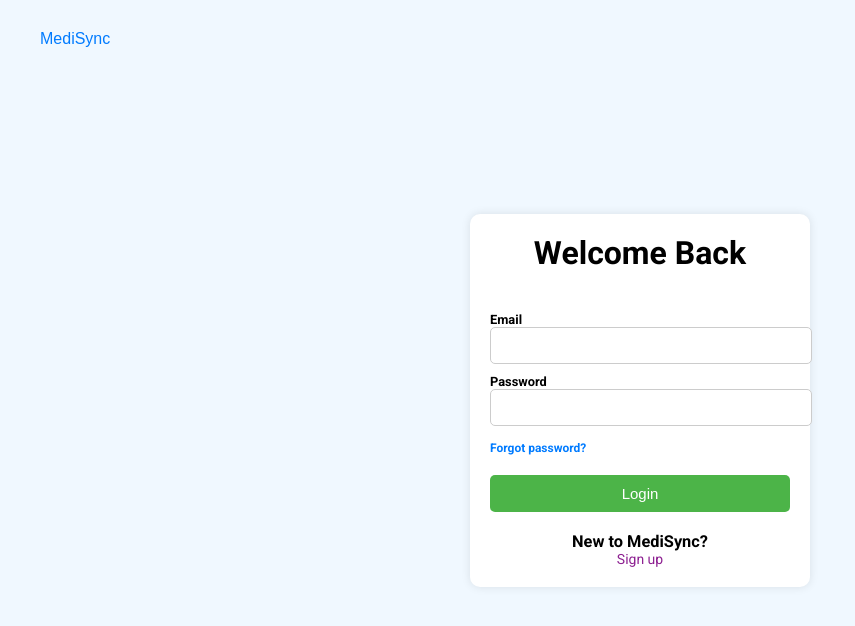
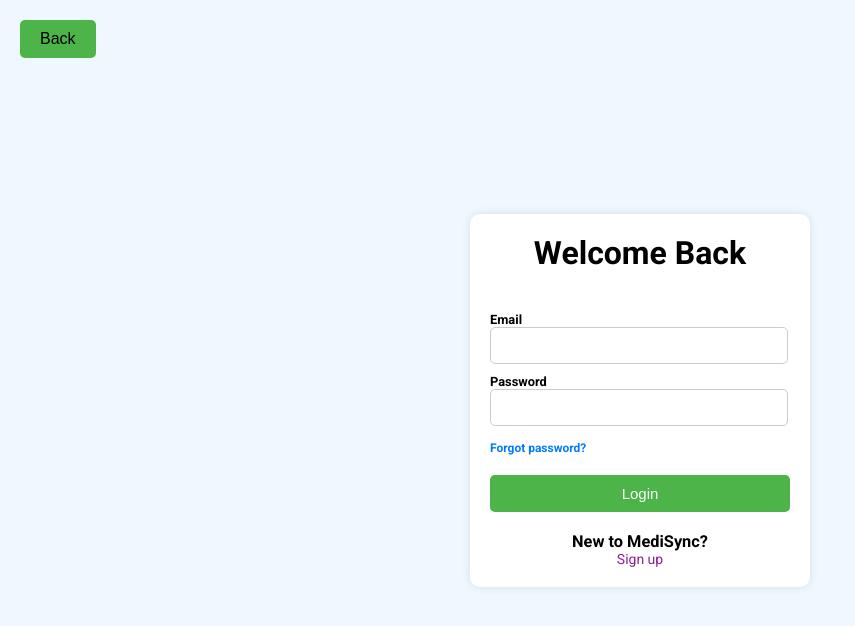
Before and after one commit to raja-omar/MediSync, a React (Vite) app in the folder appointment-management-system/: page /login in a window 1280 px wide. Shown: the top 626 px of the page, without its empty margins (0-855 px from the left). Built offline with nearby package versions, Linux system fonts and the light colour scheme.

Commit message:
styling on the login page

```diff
--- a/appointment-management-system/src/pages/newLogin.jsx
+++ b/appointment-management-system/src/pages/newLogin.jsx
@@ -14,7 +14,7 @@ export default function Login(props) {
   return (
     <div className="login-container">
       <button className="back-button" onClick={() => navigate("/")}>
-        MediSync
+        Back
       </button>
       <div className="login-form">
         <div className="login-header">
--- a/appointment-management-system/src/styles/SidebarStyles.css
+++ b/appointment-management-system/src/styles/SidebarStyles.css
@@ -239,11 +239,13 @@
 
 .patient-search-button:active {
   transform: scale(0.9);
+  transition: ease-in, 0.3s ease;
   box-shadow: none;
 }
 
 .patient-search-button:hover .patient-details {
   display: block; /* Show additional details when hovered */
+  transition: ease-in, 0.3s ease;
   max-width:fit-content;
 }
 
--- a/appointment-management-system/src/styles/newLogin.css
+++ b/appointment-management-system/src/styles/newLogin.css
@@ -36,6 +36,9 @@ body {
 .login-inputs {
   margin-bottom: 20px;
   font-size: 11px;
+  display: flex;
+  flex-direction: column;
+  width: 92%;
 }
 
 .login-input label {
@@ -109,9 +112,17 @@ body {
   position: absolute;
   top: 20px;
   left: 20px;
-  background: none;
+  background-color: #4cb448;
   border: none;
   font-size: 16px;
   cursor: pointer;
-  color: #007bff; /* blue back button text */
+  color: #000000; /* blue back button text */
 }
+
+.back-button:hover {
+  background-color: rgb(0, 172, 0);
+}
+
+.back-button:active {
+  background-color: rgb(0, 221, 0);
+}
```
